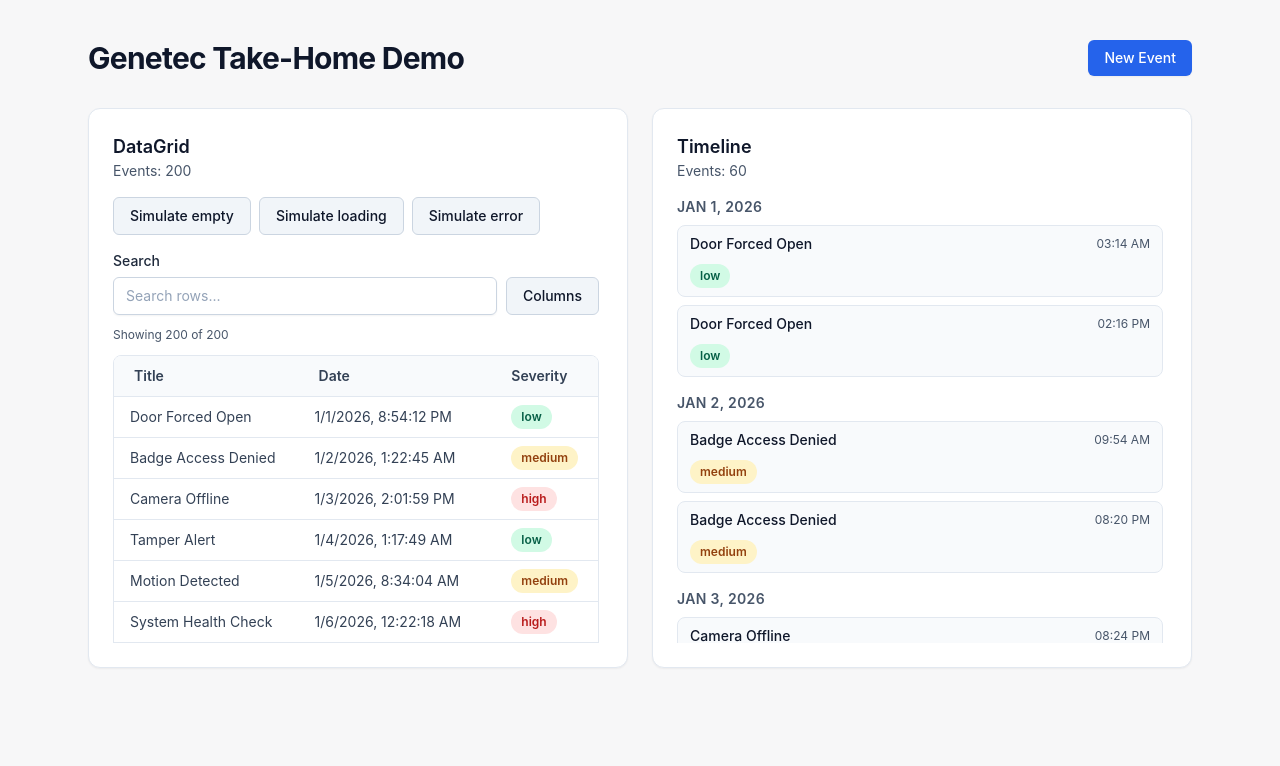
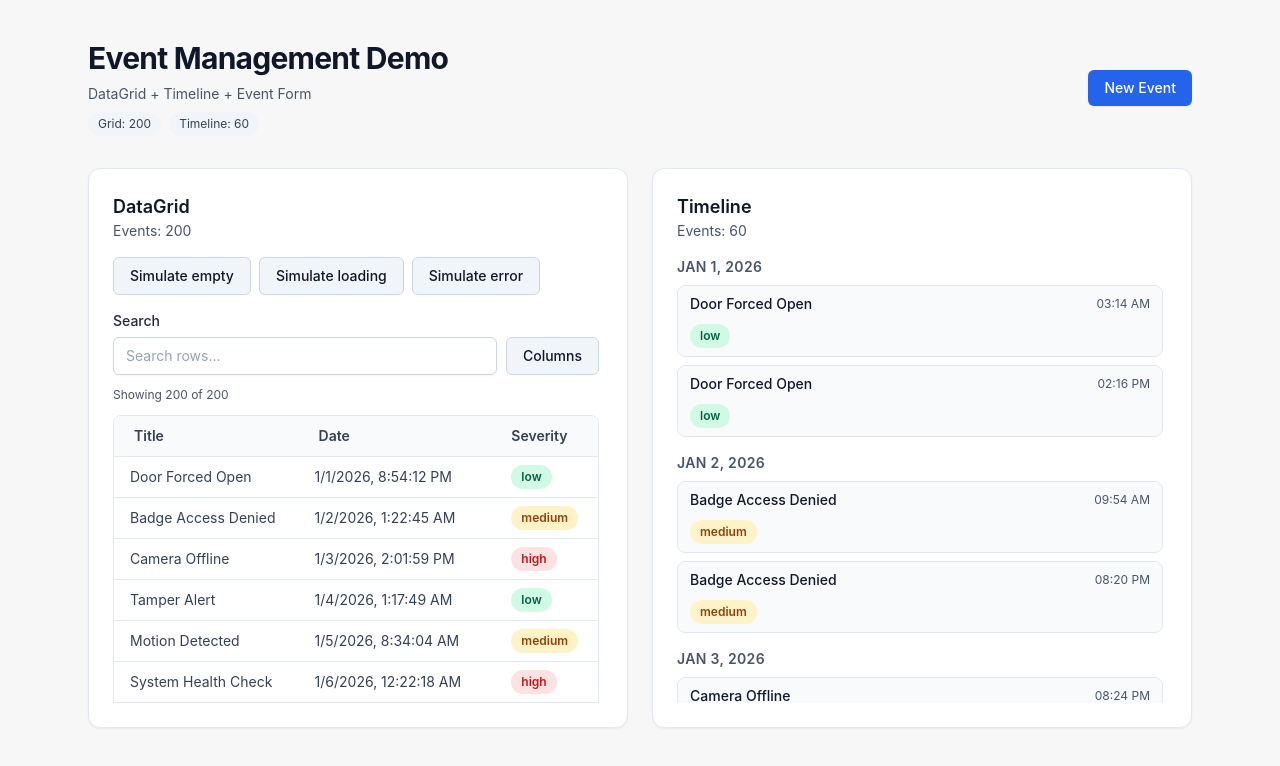
Before and after one commit to krisshkodrani/component-library-demo, a React (Vite) app: page / in a window 1280 px wide. Shown: the top 766 px of the page. Built offline with nearby package versions, Linux system fonts and the light colour scheme.

Commit message:
chore(demo): update page title and polish basic app details

```diff
--- a/index.html
+++ b/index.html
@@ -4,7 +4,7 @@
     <meta charset="UTF-8" />
     <link rel="icon" type="image/svg+xml" href="/vite.svg" />
     <meta name="viewport" content="width=device-width, initial-scale=1.0" />
-    <title>scaffold</title>
+    <title>Genetec React Technical Task</title>
   </head>
   <body>
     <div id="root"></div>
--- a/src/demo/DemoApp.tsx
+++ b/src/demo/DemoApp.tsx
@@ -49,9 +49,20 @@
   return (
     <main className="mx-auto flex min-h-screen w-full max-w-6xl flex-col gap-8 px-6 py-10">
       <header className="flex flex-wrap items-center justify-between gap-4">
-        <h1 className="text-3xl font-bold tracking-tight text-slate-900">
-          Genetec Take-Home Demo
-        </h1>
+        <div className="space-y-2">
+          <h1 className="text-3xl font-bold tracking-tight text-slate-900">
+            Event Management Demo
+          </h1>
+          <p className="text-sm text-slate-600">DataGrid + Timeline + Event Form</p>
+          <div className="flex flex-wrap items-center gap-2 text-xs text-slate-700">
+            <span className="rounded-full bg-slate-100 px-2.5 py-1">
+              Grid: {gridEvents.length}
+            </span>
+            <span className="rounded-full bg-slate-100 px-2.5 py-1">
+              Timeline: {timelineEvents.length}
+            </span>
+          </div>
+        </div>
         <Button variant="primary">New Event</Button>
       </header>
 
```
